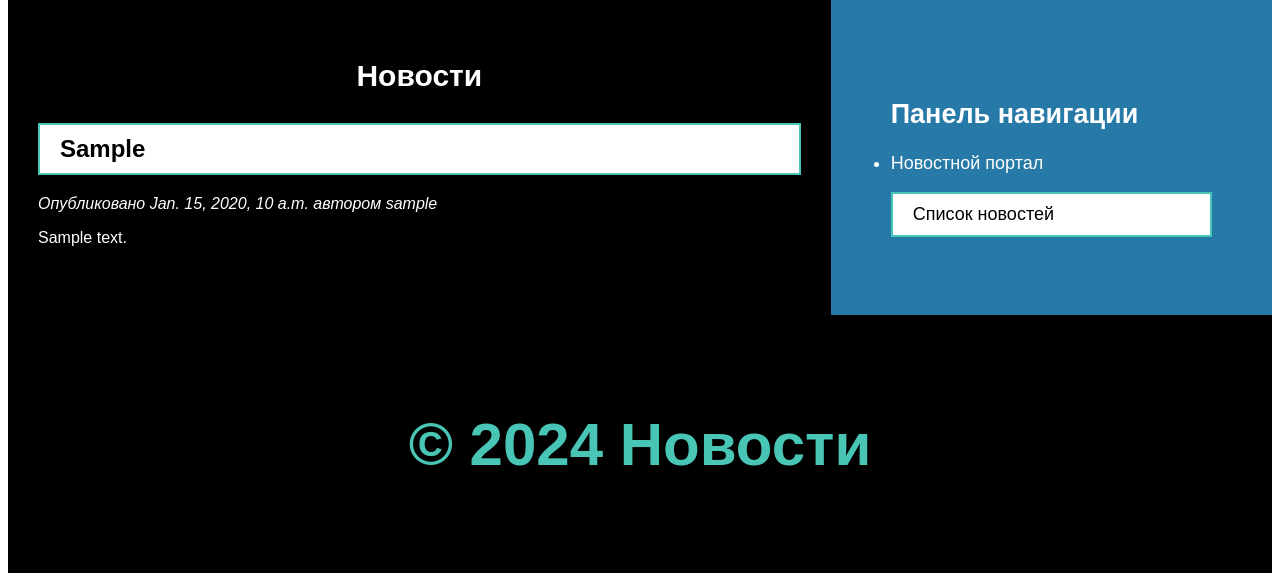
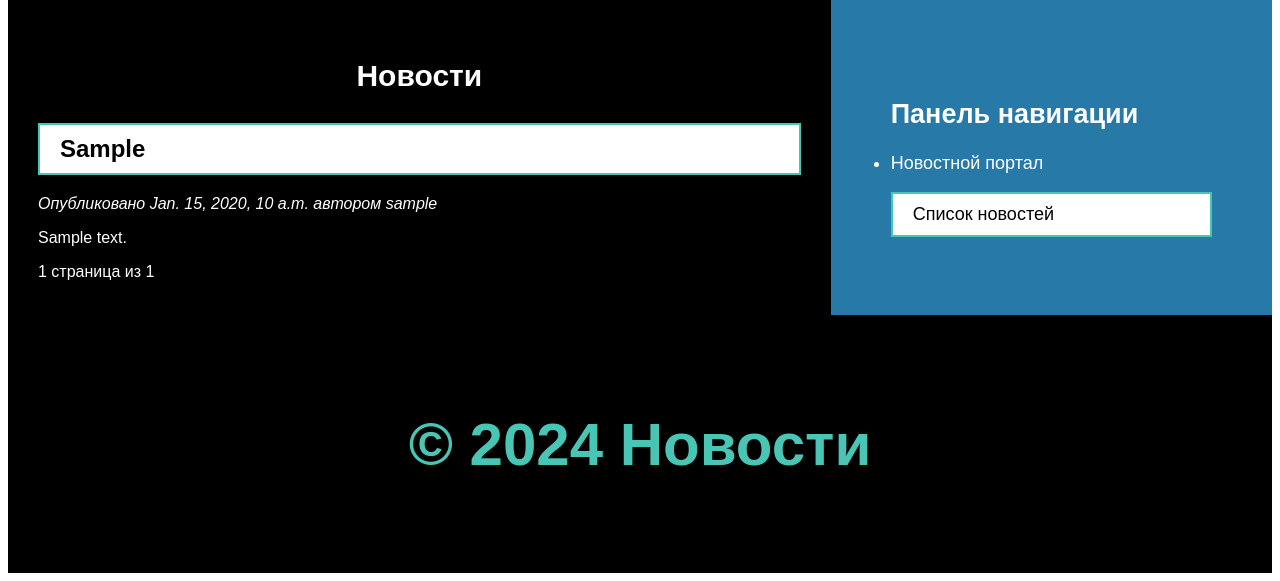
Before and after one commit to SiarheiNeparka/my_news_site_project, a Django app: page /news/ in a window 1280 px wide. Shown: the part 258-839 px from the top of the page. Run offline with Django 4.2, Linux system fonts and the light colour scheme; tables that the repository leaves empty hold one stand-in row (values such as "Sample post").

Commit message:
create pagination.html file and change list.html file to include pagination

```diff
--- a/mywebsite/news/templates/news/article/list.html
+++ b/mywebsite/news/templates/news/article/list.html
@@ -15,4 +15,5 @@
 </p>
 {{ article.content|truncatewords:30|linebreaks }}
 {% endfor%}
+{% include "pagination.html" with page=articles %}
 {% endblock%}
--- /dev/null
+++ b/mywebsite/news/templates/pagination.html
@@ -0,0 +1,13 @@
+<div class="pagination">
+    <span class="step-links">
+        {% if page.has_previous %}
+        <a href="?page={{ page.previous_page_number }}">Вернуться на предыдущую страницу</a>
+        {% endif %}
+        <span class="current">
+            {{ page.number }} страница из {{ page.paginator.num_pages }}
+        </span>
+        {% if page.has_next %}
+        <a href="?page={{ page.next_page_number }}">Отобразить следующую страницу</a>
+        {% endif %}
+    </span>
+</div>
```
